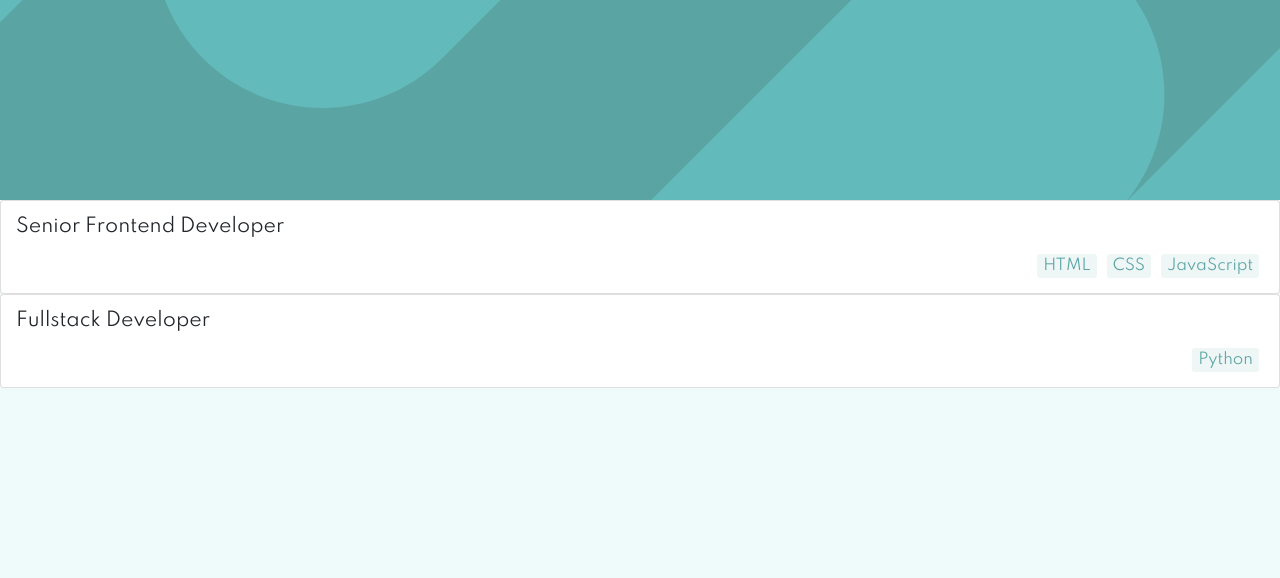
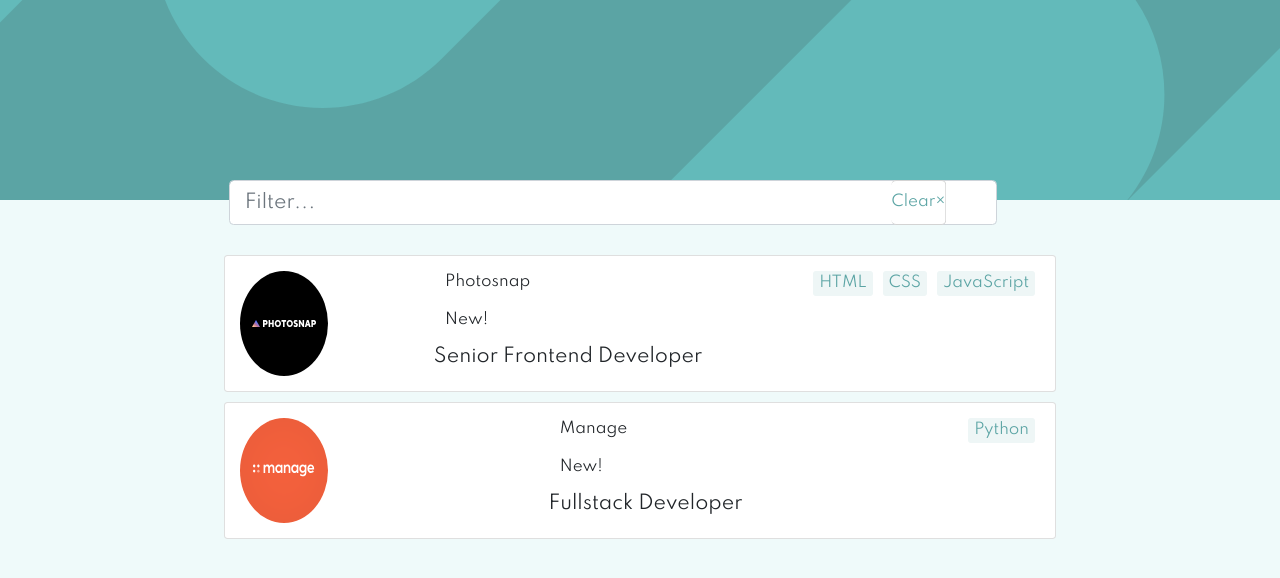
Before and after one commit to ymon275/JobListing, a PHP site: page / in a window 1280 px wide. Shown: the top 578 px of the page. Run offline with PHP 8.4, Linux system fonts and the light colour scheme.

Commit message:
added search bar

```diff
--- a/jobListing/index.html
+++ b/jobListing/index.html
@@ -1,16 +1,29 @@
 <!DOCTYPE html>
 <html lang="en">
   <head>
-    <meta charset="UTF-8">
-    <meta http-equiv="X-UA-Compatible" content="IE=edge">
-    <meta name="viewport" content="width=device-width, initial-scale=1.0">
-    <link href="https://cdn.jsdelivr.net/npm/bootstrap@5.1.0/dist/css/bootstrap.min.css" rel="stylesheet" integrity="sha384-KyZXEAg3QhqLMpG8r+8fhAXLRk2vvoC2f3B09zVXn8CA5QIVfZOJ3BCsw2P0p/We" crossorigin="anonymous">
-    <link href="stylesheet.css" rel="stylesheet">
+    <meta charset="UTF-8" />
+    <meta http-equiv="X-UA-Compatible" content="IE=edge" />
+    <meta name="viewport" content="width=device-width, initial-scale=1.0" />
+    <link
+      href="https://cdn.jsdelivr.net/npm/bootstrap@5.1.0/dist/css/bootstrap.min.css"
+      rel="stylesheet"
+      integrity="sha384-KyZXEAg3QhqLMpG8r+8fhAXLRk2vvoC2f3B09zVXn8CA5QIVfZOJ3BCsw2P0p/We"
+      crossorigin="anonymous"
+    />
+    <link href="stylesheet.css" rel="stylesheet" />
     <title>Job Listing</title>
   </head>
   <body>
-    <div id="bg_header">
-    </div>
+    <div id="bg_header"></div>
+    <form role="search" style="display:flex;">
+      <input
+        class="form-control form-control-lg"
+        type="search"
+        placeholder="Filter..."
+        id="searchBar"
+      />
+      <button class="searchButton">Clear&times</button>
+    </form>
     <!--
     <div class="container">
         Lorem ipsum dolor sit amet.
@@ -26,7 +39,12 @@
       </div> -->
     </div>
     <!-- <button type="button" class="btn btn-primary">Primary</button> -->
-    <script src="https://cdn.jsdelivr.net/npm/bootstrap@5.1.0/dist/js/bootstrap.bundle.min.js" integrity="sha384-U1DAWAznBHeqEIlVSCgzq+c9gqGAJn5c/t99JyeKa9xxaYpSvHU5awsuZVVFIhvj" crossorigin="anonymous"></script>
+    <script
+      src="https://cdn.jsdelivr.net/npm/bootstrap@5.1.0/dist/js/bootstrap.bundle.min.js"
+      integrity="sha384-U1DAWAznBHeqEIlVSCgzq+c9gqGAJn5c/t99JyeKa9xxaYpSvHU5awsuZVVFIhvj"
+      crossorigin="anonymous"
+    ></script>
+    <script src="https://ajax.googleapis.com/ajax/libs/jquery/3.5.1/jquery.min.js"></script>
     <script src="./main.js"></script>
   </body>
 </html>
--- a/jobListing/main.js
+++ b/jobListing/main.js
@@ -1,33 +1,35 @@
-let applications = [{
-    "id": 1,
-    "company": "Photosnap",
-    "logo": "./images/photosnap.svg",
-    "new": true,
-    "featured": true,
-    "position": "Senior Frontend Developer",
-    "role": "Frontend",
-    "level": "Senior",
-    "postedAt": "1d ago",
-    "contract": "Full Time",
-    "location": "USA Only",
-    "languages": ["HTML", "CSS", "JavaScript"],
-    "tools": []
+let applications = [
+  {
+    id: 1,
+    company: "Photosnap",
+    logo: "./images/photosnap.svg",
+    new: true,
+    featured: true,
+    position: "Senior Frontend Developer",
+    role: "Frontend",
+    level: "Senior",
+    postedAt: "1d ago",
+    contract: "Full Time",
+    location: "USA Only",
+    languages: ["HTML", "CSS", "JavaScript"],
+    tools: [],
   },
   {
-    "id": 2,
-    "company": "Manage",
-    "logo": "./images/manage.svg",
-    "new": true,
-    "featured": true,
-    "position": "Fullstack Developer",
-    "role": "Fullstack",
-    "level": "Midweight",
-    "postedAt": "1d ago",
-    "contract": "Part Time",
-    "location": "Remote",
-    "languages": ["Python"],
-    "tools": ["React"]
-  }];
+    id: 2,
+    company: "Manage",
+    logo: "./images/manage.svg",
+    new: true,
+    featured: true,
+    position: "Fullstack Developer",
+    role: "Fullstack",
+    level: "Midweight",
+    postedAt: "1d ago",
+    contract: "Part Time",
+    location: "Remote",
+    languages: ["Python"],
+    tools: ["React"],
+  },
+];
 window.onload = () => {
   //     <div class="card" style="width: 18rem;">
   //     <img src="..." class="card-img-top" alt="...">
@@ -37,24 +39,62 @@ window.onload = () => {
   //       <a href="#" class="btn btn-primary">Go somewhere</a>
   //     </div>
   //   </div>
-for(let i=0; i < applications.length; i++) {
+  for (let i = 0; i < applications.length; i++) {
     let cardDiv = document.createElement("div");
     cardDiv.classList.add("card");
+
     let insideDiv = document.createElement("div");
     insideDiv.classList.add("card-body");
     cardDiv.appendChild(insideDiv);
+
+    let profPic = document.createElement("img");
+    // langDiv.classList.add("");
+    switch (applications[i].company) {
+      case "Photosnap":
+        profPic.src = "images/photosnap.svg";
+        break;
+      case "Manage":
+        profPic.src = "images/manage.svg";
+    }
+    insideDiv.appendChild(profPic);
+
+    let titleColumn = document.createElement("div");
+    titleColumn.classList.add("titleContainer");
+    insideDiv.appendChild(titleColumn);
+
+    let companyRow = document.createElement("div");
+    companyRow.classList.add("row");
+
+    let company = document.createElement("p");
+    company.innerHTML = `${applications[i].company}`;
+    companyRow.appendChild(company);
+
+    let newTag = document.createElement("p");
+    if (applications[i].new === true) {
+      newTag.innerHTML = "New!";
+    }
+    companyRow.appendChild(newTag);
+
+    titleColumn.appendChild(companyRow);
+
     let title = document.createElement("h5");
-    let para = document.createElement("p");
-    title.classList.add("card-title");
+    title.classList.add("row");
     title.innerHTML = `${applications[i].position}`;
-    para.classList.add("card-text");
-    insideDiv.appendChild(title);
-    insideDiv.appendChild(para);
+    titleColumn.appendChild(title);
+
+    let timeRow = document.createElement("div");
+    timeRow.classList.add("row");
+    titleColumn.appendChild(timeRow);
+
+    // let para = document.createElement("p");
+    // para.classList.add("card-text");
+    // insideDiv.appendChild(para);
+
     let langDiv = document.createElement("div");
     langDiv.classList.add("btn-container");
     insideDiv.appendChild(langDiv);
-    let langLength = applications[i].languages.length;
-        for(j=0; j < langLength; j++) {
+
+    for (j = 0; j < applications[i].languages.length; j++) {
       let langButton = document.createElement("button");
       langButton.classList.add("btn-secondary");
       langButton.innerHTML = `${applications[i].languages[j]}`;
@@ -64,4 +104,4 @@ for(let i=0; i < applications.length; i++) {
 
     document.body.appendChild(cardDiv);
   }
-  }
+};
--- a/jobListing/stylesheet.css
+++ b/jobListing/stylesheet.css
@@ -4,7 +4,7 @@
 }
 
 @font-face {
-  font-family: 'spartan';
+  font-family: "spartan";
   src: url("static/Spartan-Regular.ttf"), url("static/Spartan-Bold.ttf");
   font-weight: normal;
   font-style: normal;
@@ -13,6 +13,27 @@
 body {
   background-color: #effafa;
   margin: 0;
+}
+
+.container {
+  display: -webkit-box;
+  display: -ms-flexbox;
+  display: flex;
+}
+
+.row {
+  display: -webkit-box;
+  display: -ms-flexbox;
+  display: flex;
+}
+
+.card-body {
+  display: -webkit-box;
+  display: -ms-flexbox;
+  display: flex;
+  -webkit-box-pack: justify;
+      -ms-flex-pack: justify;
+          justify-content: space-between;
 }
 
 #bg_header {
@@ -26,7 +47,14 @@ body {
 }
 
 .card {
-  margin: auto;
+  width: 65%;
+  margin: 10px auto;
+}
+
+.btn-primary {
+  margin: 0;
+  -webkit-transform: translate(-300%, -20px);
+          transform: translate(-300%, -20px);
 }
 
 .btn-secondary {
@@ -44,6 +72,30 @@ body {
 }
 
 .btn-container {
-  float: right;
+  margin: 0;
+}
+
+.card-title:hover {
+  color: #5ba4a4;
+}
+
+.form-control-lg {
+  width: 60%;
+  margin: auto;
+  -webkit-transform: translate(0, -20px);
+          transform: translate(0, -20px);
+}
+
+.searchButton {
+  margin: 0;
+  padding: 0;
+  float: left;
+  -webkit-transform: translate(-610%, -20px);
+          transform: translate(-610%, -20px);
+  border: 1px lightgray solid;
+  border-left: none;
+  border-radius: 5px;
+  background-color: #fff;
+  color: #5ba4a4;
 }
 /*# sourceMappingURL=stylesheet.css.map */
--- a/jobListing/stylesheet.scss
+++ b/jobListing/stylesheet.scss
@@ -4,10 +4,9 @@ $filter-tabs: hsl(180, 31%, 95%);
 $dark-cyan: hsl(180, 8%, 52%);
 $very-dark-cyan: hsl(180, 14%, 20%);
 $font-size: 15px;
-$font: 'spartan';
+$font: "spartan";
 
 * {
-
   font-family: $font;
   font-size: $font-size;
 }
@@ -16,12 +15,11 @@ $font: 'spartan';
   color: $primary-color;
   background: $very-dark-cyan;
   font-size: 15px;
-
 }
 
 @font-face {
-    font-family: 'spartan';
-    src: url('static/Spartan-Regular.ttf'), url('static/Spartan-Bold.ttf');
+  font-family: "spartan";
+  src: url("static/Spartan-Regular.ttf"), url("static/Spartan-Bold.ttf");
   font-weight: normal;
   font-style: normal;
 }
@@ -31,18 +29,23 @@ body {
   margin: 0;
 }
 
-// .container {
-//     // background-color: #fff;
-//     // padding: 25px;
-//     // margin: 20px auto;
-// }
+.container {
+  display: flex;
+}
 
+.row {
+  display: flex;
+}
 
+.card-body {
+  display: flex;
+  justify-content: space-between;
+}
 
 #bg_header {
   background-color: $primary-color;
   margin: 0;
-    background-image: url('images/bg-header-desktop.svg');
+  background-image: url("images/bg-header-desktop.svg");
   background-size: cover;
   background-position: center;
   height: 200px;
@@ -50,7 +53,14 @@ body {
 }
 
 .card {
-    margin: auto;
+  width: 65%;
+  margin: 10px auto;
+}
+
+.btn-primary {
+    margin:0;
+    transform: translate(-300%, -20px);
+
 }
 
 .btn-secondary {
@@ -62,10 +72,34 @@ body {
   &:hover {
     color: #fff;
     background-color: $primary-color;
-        border:none;
+    border: none;
   }
 }
 
 .btn-container {
-    float: right;
+  margin: 0;
 }
+
+.card-title {
+  &:hover {
+    color: $primary-color;
+  }
+}
+
+.form-control-lg {
+  width: 60%;
+  margin: auto;
+  transform: translate(0, -20px)
+}
+
+.searchButton {
+    margin:0;
+    padding:0;
+    float: left;
+    transform: translate(-610%, -20px);
+    border: 1px lightgray solid;
+    border-left: none;
+    border-radius: 5px;
+    background-color: #fff;
+    color: $primary-color;
+}
```
Also changed, not shown: 1 other file. Lines whose indentation alone changed are shown as unchanged.
